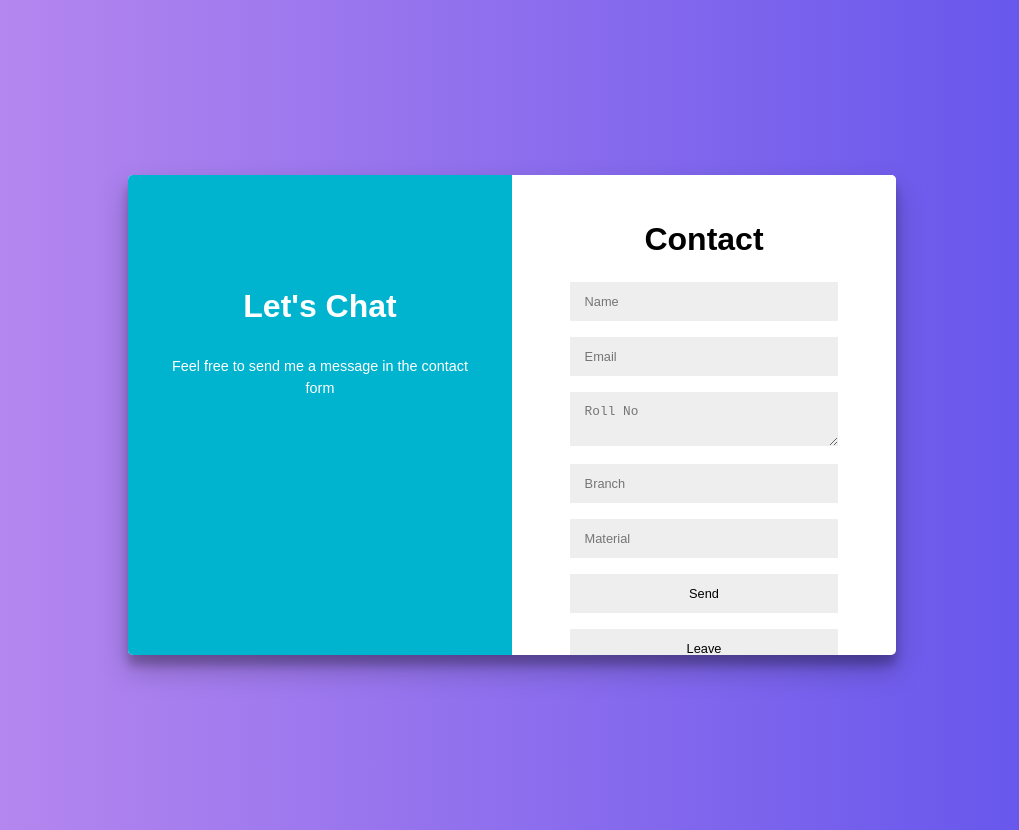
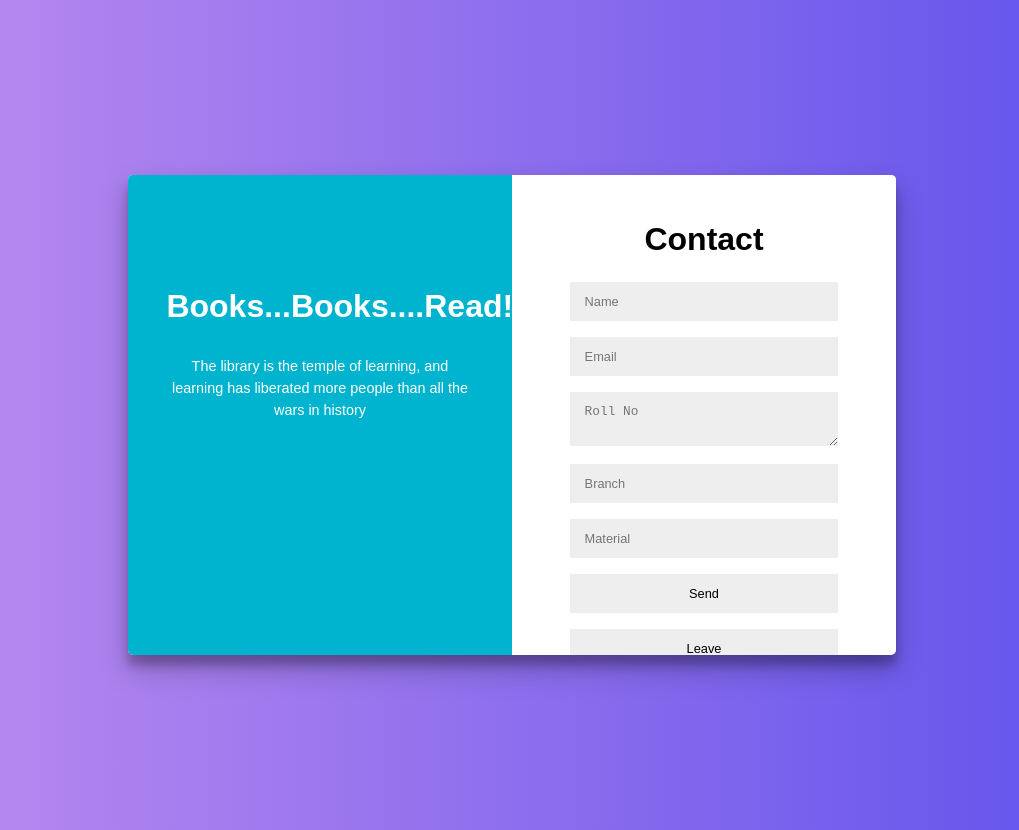
Before and after one commit to Abtsega123/PrivQR-QR-based-Library-Attendance-System-Backend, a website: page public/index.html in a window 1280 px wide. Shown: the whole page, without its empty margins (128-1147 px from the left). Drawn offline with Linux system fonts and the light colour scheme.

Commit message:
'commited'

```diff
--- a/public/index.html
+++ b/public/index.html
@@ -15,10 +15,10 @@
         <div class="form-container">
             <div class="left-container">
                 <div class="left-inner-container">
-                    <h2>Let's Chat</h2>
+                    <h2>Books...Books....Read!</h2>
 
                     <br>
-                    <p>Feel free to send me a message in the contact form</p>
+                    <p>The library is the temple of learning, and learning has liberated more people than all the wars in history</p>
                 </div>
             </div>
             <div class="right-container">
--- a/src/sheetClient.js
+++ b/src/sheetClient.js
@@ -2,7 +2,7 @@ import { google } from "googleapis";
 
 import key from "../secret.json" assert { type: "json" };
 
-export const SHEET_ID = "1Ii8-X1W4PCCHyCmFnzB8TJrbIUCEbi9z5UOGk-S2zwI";
+export const SHEET_ID = "1E5jG1z51S4AsyKjNcbErr0xoM8HiZKKDCyoo-jRZ7GM";
 
 
 const client = new google.auth.JWT(key.client_email, null, key.private_key, [
```
